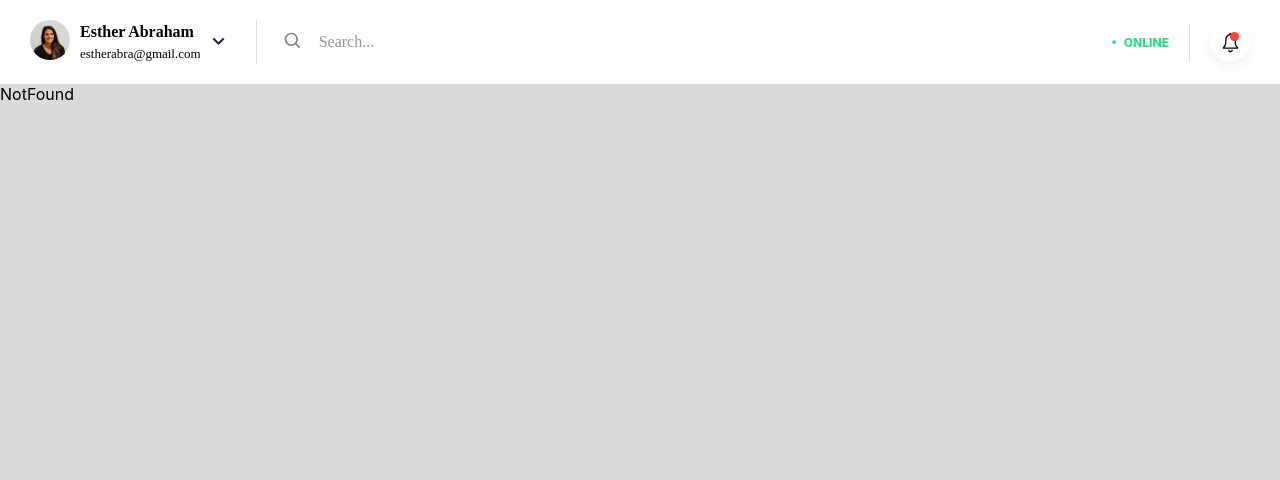
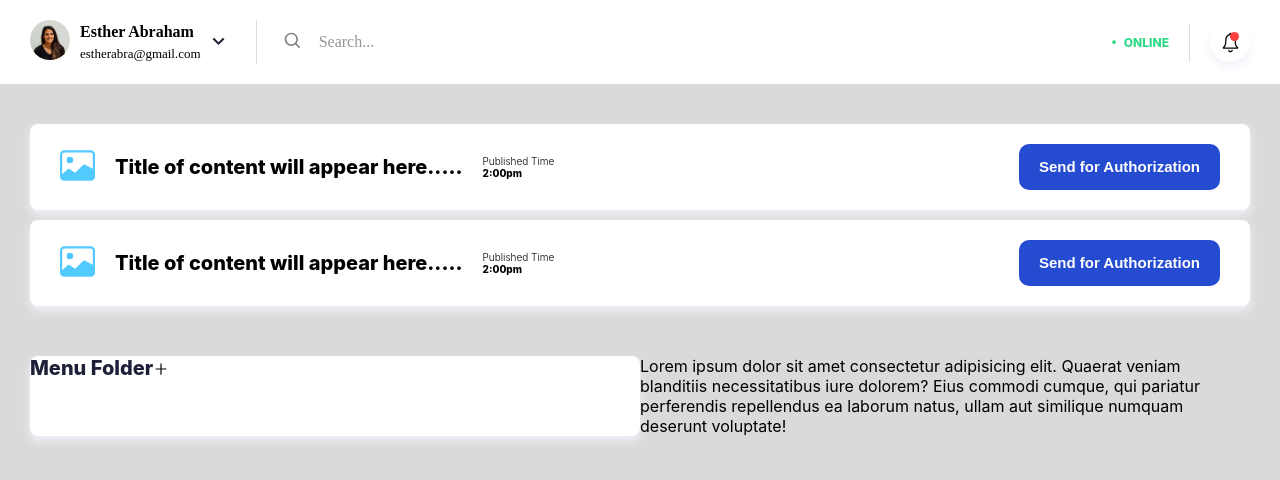
Before and after one commit to anie308/napims-user, a React (Create React App) app: page /media in a window 1280 px wide. Shown: the top 480 px of the page. Built offline with nearby package versions, Linux system fonts and the light colour scheme; the HTML template or start-up script is replaced by a standard one.

Commit message:
rote-edit

```diff
--- a/src/Rote.js
+++ b/src/Rote.js
@@ -1,7 +1,6 @@
 import React from 'react'
 import { Routes, Route} from 'react-router-dom'
 import Media from './Pages/Content'
-import Content from './Pages/Content'
 import Home from './Pages/Home'
 import Inbox from './Pages/Inbox'
 import NotFound from './Pages/NotFound'
@@ -11,7 +10,7 @@ function Rote() {
     <Routes>
       <Route path='/'  element={<Home/>}/>
       <Route path='/inbox'  element={<Inbox/>}/>
-      <Route path='/content'  element={<Media/>}/>
+      <Route path='/media'  element={<Media/>}/>
       <Route path='*'  element={<NotFound/>}/>
     </Routes>
   )
```
